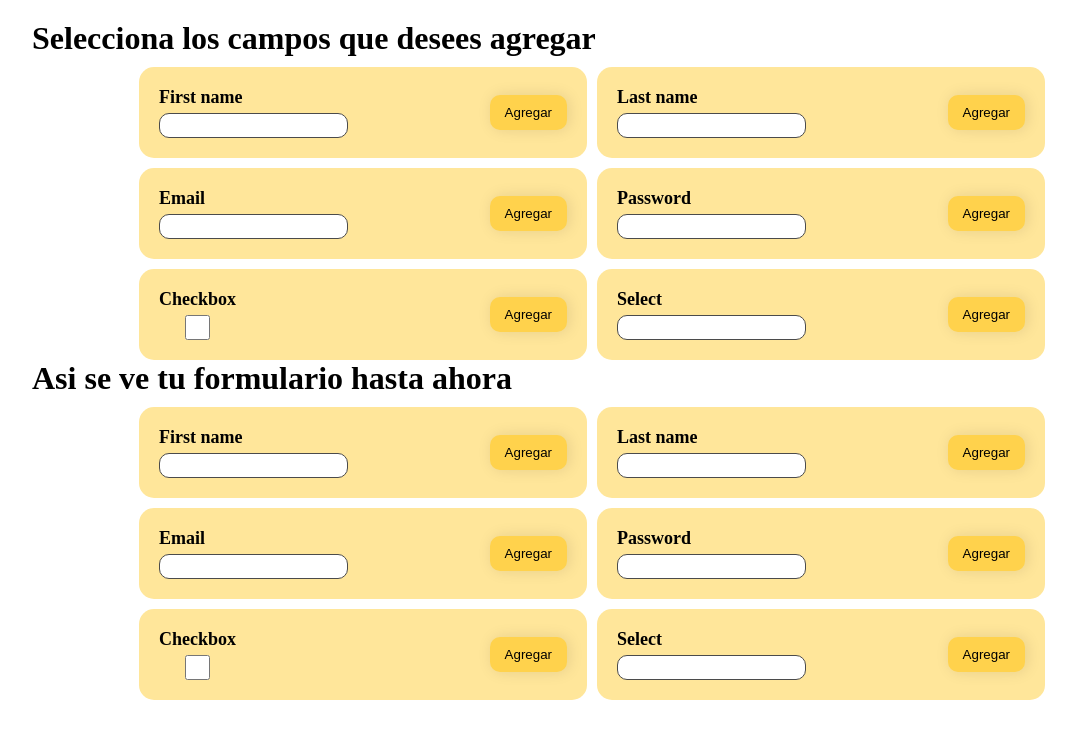
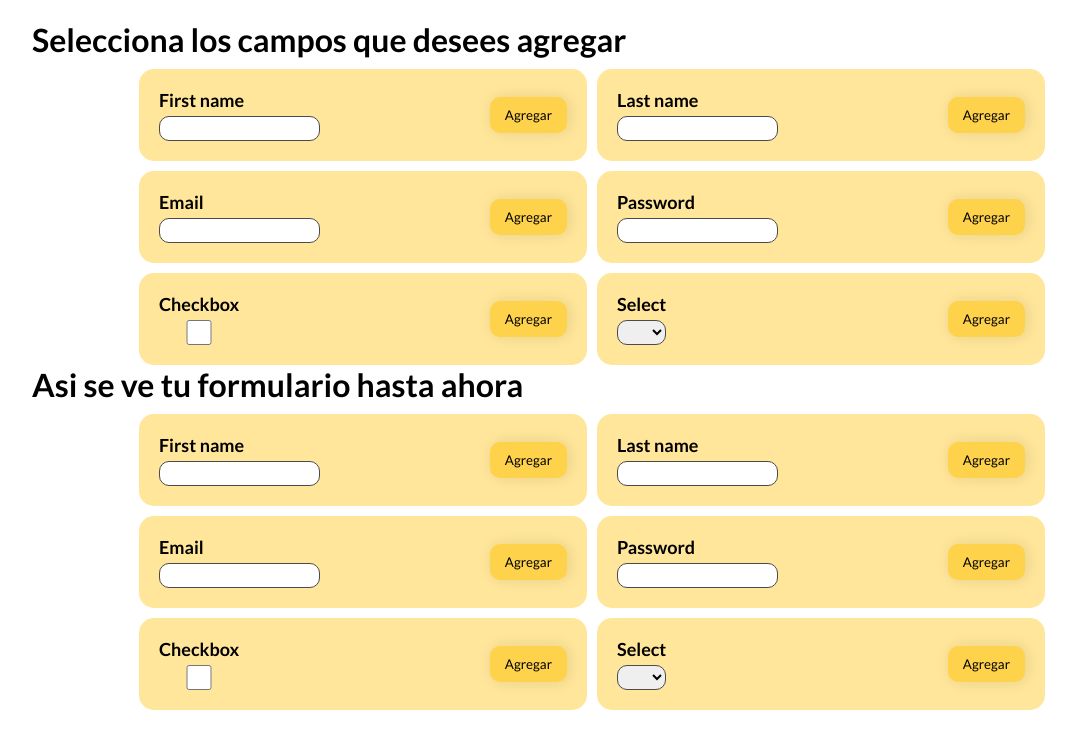
Before and after one commit to edmirgalvan01/prueba-tecnica-react, a React (Create React App) app: page / in a window 1280 px wide. Shown: the top 748 px of the page, without its empty margins (48-1124 px from the left). Built offline with nearby package versions, Linux system fonts and the light colour scheme.

Commit message:
Se corrigio el error donde select no se mostraba

```diff
--- a/public/index.html
+++ b/public/index.html
@@ -1,14 +1,15 @@
 <!DOCTYPE html>
 <html lang="en">
+
 <head>
   <meta charset="utf-8" />
   <link rel="icon" href="%PUBLIC_URL%/favicon.ico" />
   <meta name="viewport" content="width=device-width, initial-scale=1" />
   <meta name="theme-color" content="#000000" />
-    <meta
-      name="description"
-      content="Web site created using create-react-app"
-    />
+  <meta name="description" content="Web site created using create-react-app" />
+  <link rel="preconnect" href="https://fonts.googleapis.com">
+  <link rel="preconnect" href="https://fonts.gstatic.com" crossorigin>
+  <link href="https://fonts.googleapis.com/css2?family=Lato:wght@100;300;400;700&display=swap" rel="stylesheet">
   <link rel="apple-touch-icon" href="%PUBLIC_URL%/logo192.png" />
   <!--
       manifest.json provides metadata used when your web app is installed on a
@@ -26,6 +27,7 @@
     -->
   <title>React App</title>
 </head>
+
 <body>
   <noscript>You need to enable JavaScript to run this app.</noscript>
   <div id="root"></div>
@@ -40,4 +42,5 @@
       To create a production bundle, use `npm run build` or `yarn build`.
     -->
 </body>
+
 </html>
--- a/src/App.js
+++ b/src/App.js
@@ -53,7 +53,14 @@
                      <Field className='field' key={field._uid}>
                         <div className='field--info'>
                            <label className='field--label'>{field.label}</label>
-                           <input type={field.type} className='field--input' />
+                           {field.type === 'select' ? (
+                              <select className='field--input'></select>
+                           ) : (
+                              <input
+                                 type={field.type}
+                                 className='field--input'
+                              />
+                           )}
                         </div>
                         <button
                            onClick={handleClickAdd}
@@ -74,7 +81,14 @@
                      <Field className='field' key={field._uid}>
                         <div className='field--info'>
                            <label className='field--label'>{field.label}</label>
-                           <input type={field.type} className='field--input' />
+                           {field.type === 'select' ? (
+                              <select className='field--input'></select>
+                           ) : (
+                              <input
+                                 type={field.type}
+                                 className='field--input'
+                              />
+                           )}
                         </div>
                         <button
                            onClick={handleClickAdd}
--- a/src/index.css
+++ b/src/index.css
@@ -2,4 +2,5 @@
    margin: 0;
    padding: 0;
    box-sizing: border-box;
+   font-family: 'Lato', sans-serif;
 }
```
Also changed, not shown: src/App.css (added). Lines whose indentation alone changed are shown as unchanged.
